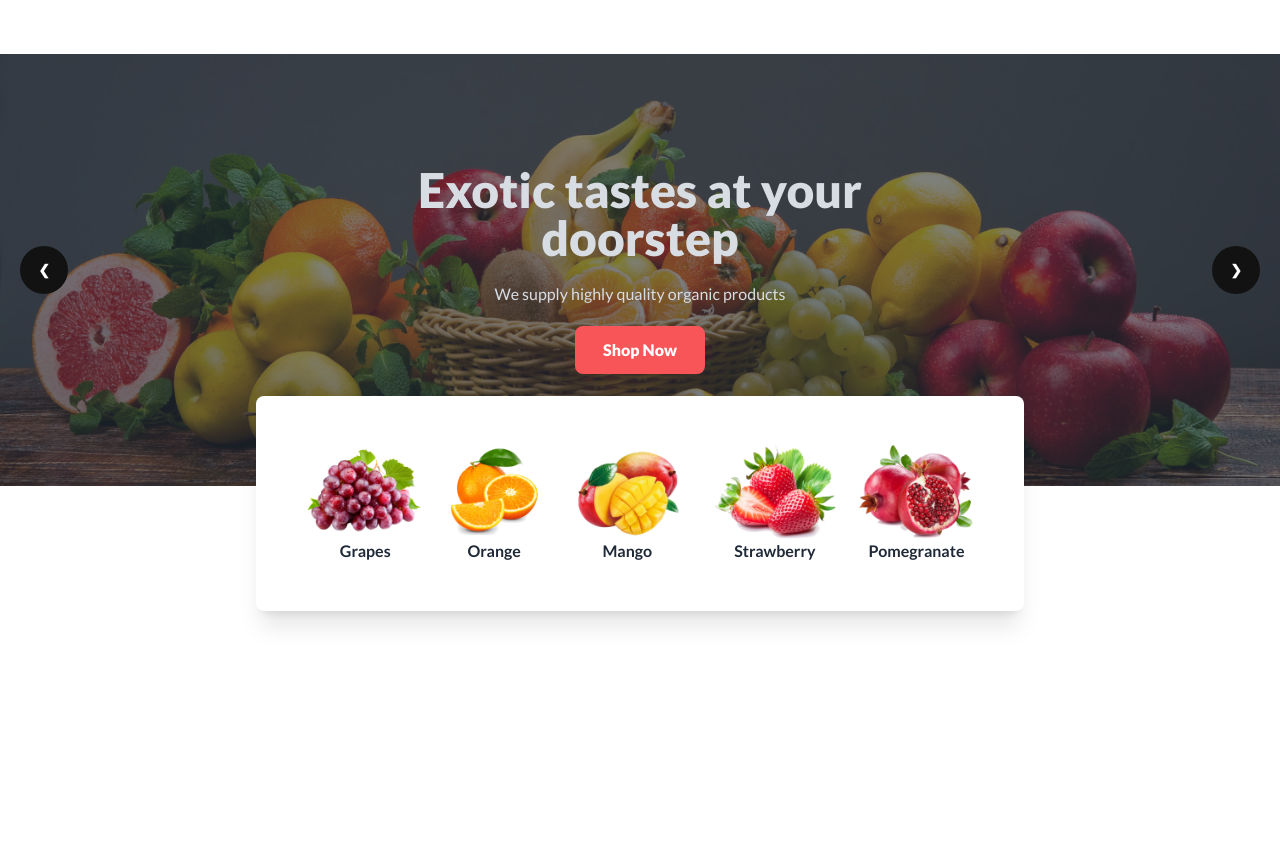
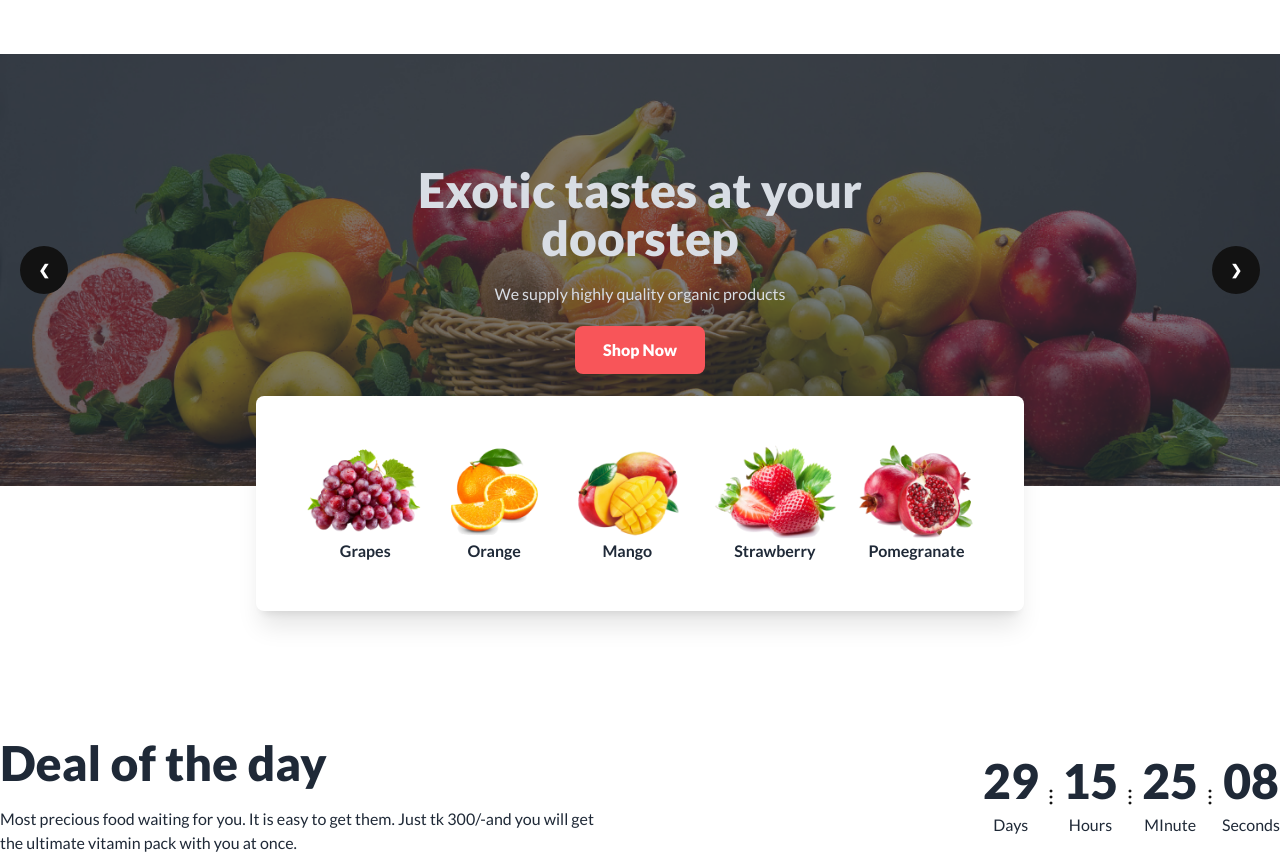
Before and after one commit to Ashikur-ai/Fruit-Brust-assignment3-M3, a plain HTML site: page index.html in a window 1280 px wide. Shown: the part 87-942 px from the top of the page. Before the commit the page ends 800 px from the top, so only its background shows below. Drawn offline with nearby package versions, Linux system fonts and the light colour scheme; grey boxes are pictures that could not be loaded.

Commit message:
deals section added

```diff
--- a/index.html
+++ b/index.html
@@ -233,6 +233,64 @@
 
         </div>
       </section>
+      <!-- showcase section ended  -->
+
+      <!-- section deal starts  -->
+      <section class="deal container mx-auto mt-7 md:mt-32">
+        <div class="deal-container flex flex-col justify-center items-center
+         md:justify-between md:flex-row ">
+
+          <div class="space-y-5 text-center md:text-left">
+            <h1 class="text-5xl font-extrabold">Deal of the day</h1>
+            <p class="md:w-8/12">
+              Most precious food waiting for you. It is easy to get them. Just tk 300/-and you will get the ultimate vitamin pack with you at once.
+            </p>
+          </div>
+
+          <!-- counter section  -->
+          <div class="flex items-center text-center">
+            <div class="">
+              <p class="text-5xl font-extrabold mb-2">29</p>
+              <p>Days</p>
+            </div>
+
+            <div class="">
+              <svg xmlns="http://www.w3.org/2000/svg" width="24" height="24" viewBox="0 0 24 24" fill="none">
+                <path d="M12 6.75C11.8011 6.75 11.6103 6.67098 11.4697 6.53033C11.329 6.38968 11.25 6.19891 11.25 6C11.25 5.80109 11.329 5.61032 11.4697 5.46967C11.6103 5.32902 11.8011 5.25 12 5.25C12.1989 5.25 12.3897 5.32902 12.5303 5.46967C12.671 5.61032 12.75 5.80109 12.75 6C12.75 6.19891 12.671 6.38968 12.5303 6.53033C12.3897 6.67098 12.1989 6.75 12 6.75ZM12 12.75C11.8011 12.75 11.6103 12.671 11.4697 12.5303C11.329 12.3897 11.25 12.1989 11.25 12C11.25 11.8011 11.329 11.6103 11.4697 11.4697C11.6103 11.329 11.8011 11.25 12 11.25C12.1989 11.25 12.3897 11.329 12.5303 11.4697C12.671 11.6103 12.75 11.8011 12.75 12C12.75 12.1989 12.671 12.3897 12.5303 12.5303C12.3897 12.671 12.1989 12.75 12 12.75ZM12 18.75C11.8011 18.75 11.6103 18.671 11.4697 18.5303C11.329 18.3897 11.25 18.1989 11.25 18C11.25 17.8011 11.329 17.6103 11.4697 17.4697C11.6103 17.329 11.8011 17.25 12 17.25C12.1989 17.25 12.3897 17.329 12.5303 17.4697C12.671 17.6103 12.75 17.8011 12.75 18C12.75 18.1989 12.671 18.3897 12.5303 18.5303C12.3897 18.671 12.1989 18.75 12 18.75Z" stroke="#121212" stroke-width="1.5" stroke-linecap="round" stroke-linejoin="round"/>
+              </svg>
+            </div>
+
+
+            <div class="">
+              <p class="text-5xl font-extrabold mb-2">15</p>
+              <p>Hours</p>
+            </div>
+
+            <div class="">
+              <svg xmlns="http://www.w3.org/2000/svg" width="24" height="24" viewBox="0 0 24 24" fill="none">
+                <path d="M12 6.75C11.8011 6.75 11.6103 6.67098 11.4697 6.53033C11.329 6.38968 11.25 6.19891 11.25 6C11.25 5.80109 11.329 5.61032 11.4697 5.46967C11.6103 5.32902 11.8011 5.25 12 5.25C12.1989 5.25 12.3897 5.32902 12.5303 5.46967C12.671 5.61032 12.75 5.80109 12.75 6C12.75 6.19891 12.671 6.38968 12.5303 6.53033C12.3897 6.67098 12.1989 6.75 12 6.75ZM12 12.75C11.8011 12.75 11.6103 12.671 11.4697 12.5303C11.329 12.3897 11.25 12.1989 11.25 12C11.25 11.8011 11.329 11.6103 11.4697 11.4697C11.6103 11.329 11.8011 11.25 12 11.25C12.1989 11.25 12.3897 11.329 12.5303 11.4697C12.671 11.6103 12.75 11.8011 12.75 12C12.75 12.1989 12.671 12.3897 12.5303 12.5303C12.3897 12.671 12.1989 12.75 12 12.75ZM12 18.75C11.8011 18.75 11.6103 18.671 11.4697 18.5303C11.329 18.3897 11.25 18.1989 11.25 18C11.25 17.8011 11.329 17.6103 11.4697 17.4697C11.6103 17.329 11.8011 17.25 12 17.25C12.1989 17.25 12.3897 17.329 12.5303 17.4697C12.671 17.6103 12.75 17.8011 12.75 18C12.75 18.1989 12.671 18.3897 12.5303 18.5303C12.3897 18.671 12.1989 18.75 12 18.75Z" stroke="#121212" stroke-width="1.5" stroke-linecap="round" stroke-linejoin="round"/>
+              </svg>
+            </div>
+
+            <div class="">
+              <p class="text-5xl font-extrabold mb-2">25</p>
+              <p>MInute</p>
+            </div>
+
+            <div class="">
+              <svg xmlns="http://www.w3.org/2000/svg" width="24" height="24" viewBox="0 0 24 24" fill="none">
+                <path d="M12 6.75C11.8011 6.75 11.6103 6.67098 11.4697 6.53033C11.329 6.38968 11.25 6.19891 11.25 6C11.25 5.80109 11.329 5.61032 11.4697 5.46967C11.6103 5.32902 11.8011 5.25 12 5.25C12.1989 5.25 12.3897 5.32902 12.5303 5.46967C12.671 5.61032 12.75 5.80109 12.75 6C12.75 6.19891 12.671 6.38968 12.5303 6.53033C12.3897 6.67098 12.1989 6.75 12 6.75ZM12 12.75C11.8011 12.75 11.6103 12.671 11.4697 12.5303C11.329 12.3897 11.25 12.1989 11.25 12C11.25 11.8011 11.329 11.6103 11.4697 11.4697C11.6103 11.329 11.8011 11.25 12 11.25C12.1989 11.25 12.3897 11.329 12.5303 11.4697C12.671 11.6103 12.75 11.8011 12.75 12C12.75 12.1989 12.671 12.3897 12.5303 12.5303C12.3897 12.671 12.1989 12.75 12 12.75ZM12 18.75C11.8011 18.75 11.6103 18.671 11.4697 18.5303C11.329 18.3897 11.25 18.1989 11.25 18C11.25 17.8011 11.329 17.6103 11.4697 17.4697C11.6103 17.329 11.8011 17.25 12 17.25C12.1989 17.25 12.3897 17.329 12.5303 17.4697C12.671 17.6103 12.75 17.8011 12.75 18C12.75 18.1989 12.671 18.3897 12.5303 18.5303C12.3897 18.671 12.1989 18.75 12 18.75Z" stroke="#121212" stroke-width="1.5" stroke-linecap="round" stroke-linejoin="round"/>
+              </svg>
+            </div>
+
+            <div class="">
+              <p class="text-5xl font-extrabold mb-2">08</p>
+              <p>Seconds</p>
+            </div>
+
+          </div>
+        </div>
+      </section>
     </main>
 
     <footer></footer>
```
